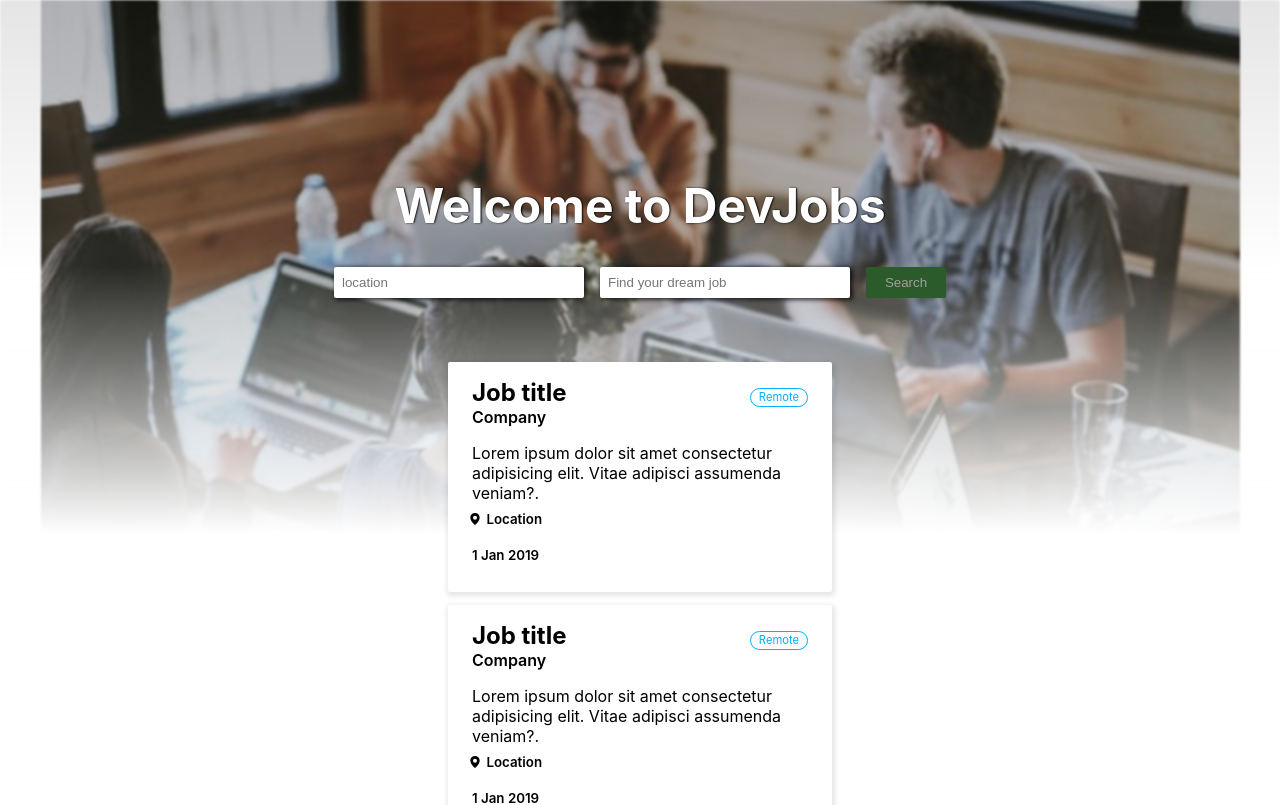
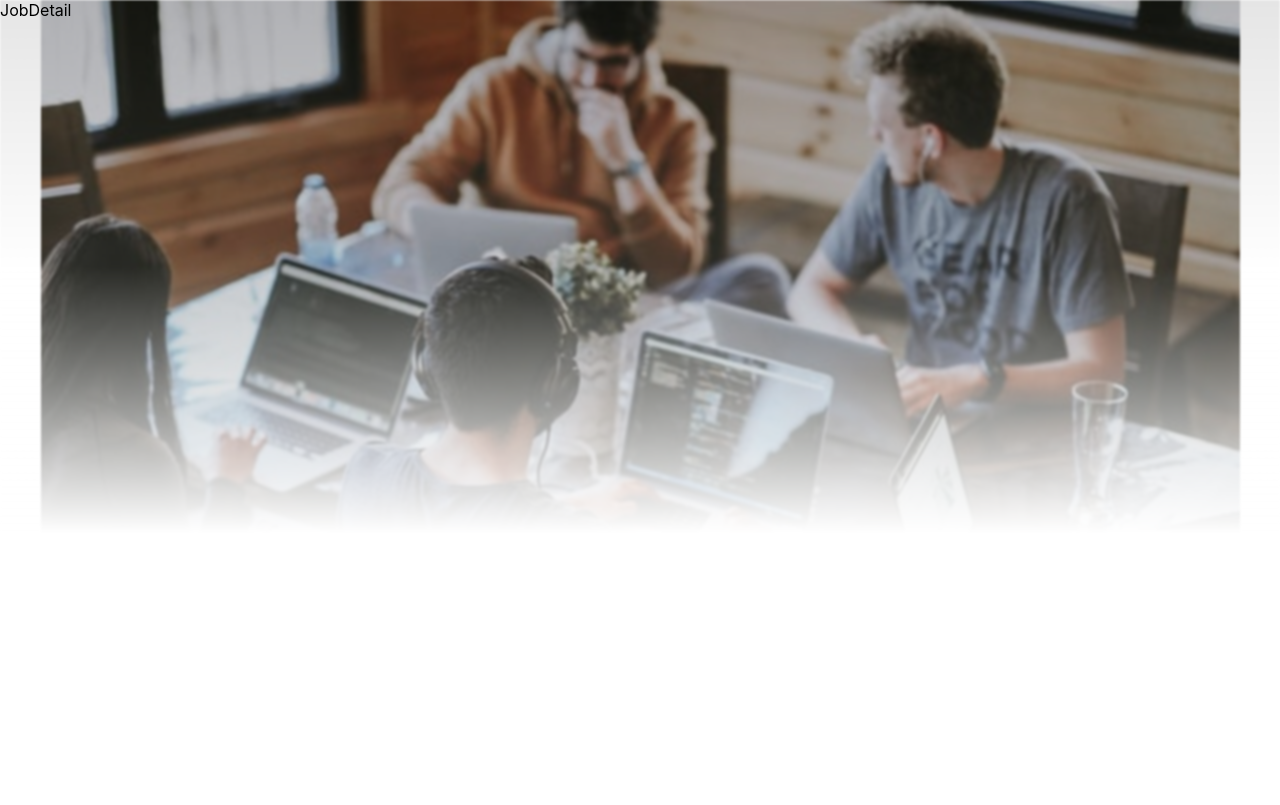
Before and after one commit to sprakash57/hunt-jobs, a React (Create React App) app in the folder client/: page /1 in a window 1280 px wide. Shown: the top 805 px of the page. Built offline with nearby package versions, Linux system fonts and the light colour scheme.

Commit message:
refactor: Setup basic routes and default pages

```diff
--- a/client/package.json
+++ b/client/package.json
@@ -12,6 +12,7 @@
     "react": "^17.0.2",
     "react-dom": "^17.0.2",
     "react-query": "^3.19.2",
+    "react-router-dom": "^5.2.0",
     "react-scripts": "4.0.3",
     "typescript": "^4.1.2"
   },
@@ -36,5 +37,8 @@
       "last 1 firefox version",
       "last 1 safari version"
     ]
+  },
+  "devDependencies": {
+    "@types/react-router-dom": "^5.1.8"
   }
 }
--- /dev/null
+++ b/client/src/App.tsx
@@ -0,0 +1,18 @@
+import { BrowserRouter as Router, Switch, Route } from 'react-router-dom';
+import PageNotFound from './components/PageNotFound';
+import Home from './screens/Home';
+import JobDetail from './screens/JobDetail';
+
+const App = () => {
+    return (
+        <Router>
+            <Switch>
+                <Route path="/" exact component={Home} />
+                <Route path="/:id" exact component={JobDetail} />
+                <Route path="*" component={PageNotFound} />
+            </Switch>
+        </Router>
+    )
+}
+
+export default App
--- /dev/null
+++ b/client/src/components/PageNotFound.tsx
@@ -0,0 +1,11 @@
+import React from 'react'
+
+const PageNotFound = () => {
+    return (
+        <div>
+            Page Not found
+        </div>
+    )
+}
+
+export default PageNotFound;
--- a/client/src/index.tsx
+++ b/client/src/index.tsx
@@ -1,6 +1,6 @@
 import React from 'react';
 import ReactDOM from 'react-dom';
-import App from './screens/App';
+import App from './App';
 import './index.scss';
 
 ReactDOM.render(
--- a/client/src/screens/App.tsx
+++ b/client/src/screens/Home.tsx
@@ -1,7 +1,7 @@
 import JobList from "../components/JobList";
-import styles from "../styles/screens/App.module.scss";
+import styles from "../styles/screens/Home.module.scss";
 
-const App = () => {
+const Home = () => {
   return (
     <main className={styles.container}>
       <header className={styles.header}>
@@ -12,4 +12,4 @@
   );
 }
 
-export default App;
+export default Home;
--- /dev/null
+++ b/client/src/screens/JobDetail.tsx
@@ -0,0 +1,11 @@
+import React from 'react'
+
+const JobDetail = () => {
+    return (
+        <div>
+            JobDetail
+        </div>
+    )
+}
+
+export default JobDetail;
```
Also changed, not shown: client/src/styles/screens/Home.module.scss (renamed from client/src/styles/screens/App.module.scss), 1 other file (tests, documents, lock files or other folders).
